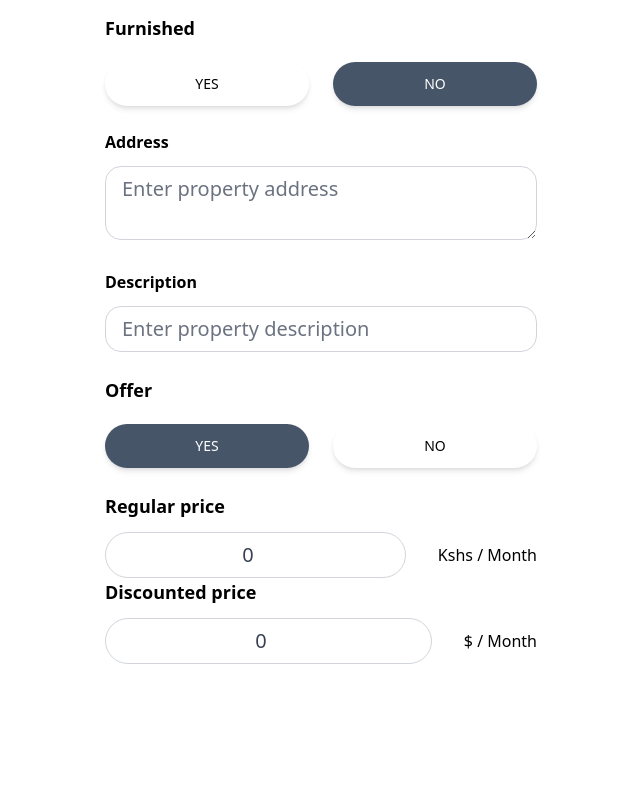
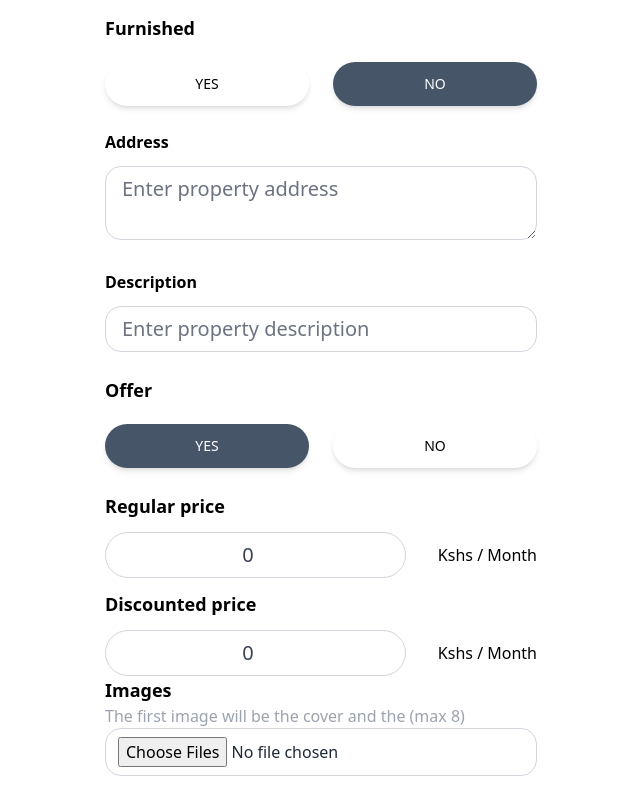
Before and after one commit to Huss3n/RealEstateProject, a React (Create React App) app in the folder houzez/: page /Add-listing in a window 1280 px wide. Shown: the part 601-1401 px from the top of the page, without its empty margins (319-959 px from the left). Before the commit the page ends 1265 px from the top, so only its background shows below. Built offline with nearby package versions, Linux system fonts and the light colour scheme; no server answers.

Commit message:
Added images

```diff
--- a/houzez/src/pages/Addlisting.jsx
+++ b/houzez/src/pages/Addlisting.jsx
@@ -211,7 +211,7 @@ export default function Addlisting() {
         {offer && (
           <div>
             <div className="">
-              <p className="text-lg font-semibold"> Discounted price</p>
+              <p className="text-lg font-semibold mt-3"> Discounted price</p>
               <div className="flex w-full justify-center items-center space-x-8 mt-3">
                 <input
                   type="number"
@@ -225,13 +225,29 @@ export default function Addlisting() {
                 />
                 {type === "rent" && (
                   <div>
-                    <p className="text-md w-full whitespace-nowrap">$ / Month</p>
+                    <p className="text-md w-full whitespace-nowrap">Kshs / Month</p>
                   </div>
                 )}
               </div>
             </div>
           </div>
         )}
+
+        {/* image  */}
+        <div className="mb-6">
+          <p className="text-lg font-semibold">Images</p>
+          {/* modify this for iphone photos  */}
+          <p className="text-gray-400">The first image will be the cover and the (max 8)</p>
+          <input
+            type="file"
+            id="images"
+            onChange={onChange}
+            accept=".jpg, .png, .jpeg"
+            multiple
+            required
+            className="w-full px-3 py-2 text-gray-800 bg-white border border-gray-300 rounded-2xl transition duration-150 ease-in-out focus:bg-white focus:border-blue-200"
+          />
+        </div>
       </form>
     </main>
   );
```
